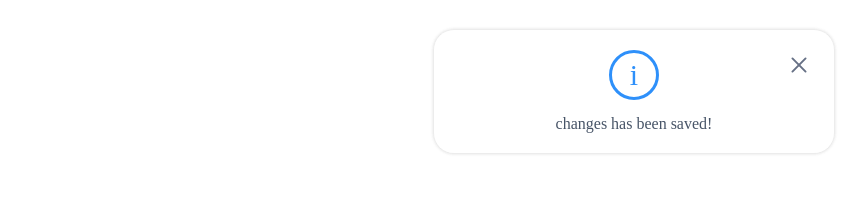
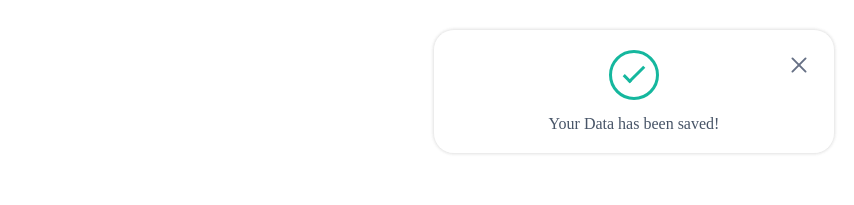
Before and after one commit to Mahsa-Arabzadeh/React-Form-Validation, a React (Vite) app: page / in a window 1280 px wide. Shown: the top 205 px of the page, without its empty margins (426-1280 px from the left). Built offline with nearby package versions, Linux system fonts and the light colour scheme.

Commit message:
Refactor (alertIcon silverbox to success).

```diff
--- a/src/components/Form.jsx
+++ b/src/components/Form.jsx
@@ -19,8 +19,8 @@ export default class Form extends Component {
             submited: false,
             silverBox:  silverBox({
               position: "top-right",
-              alertIcon: "info",
-              text: "changes has been saved!",
+              alertIcon: "success",
+              text: "Your Data has been saved!",
               centerContent: true,
               showCloseButton: true
        })
```
